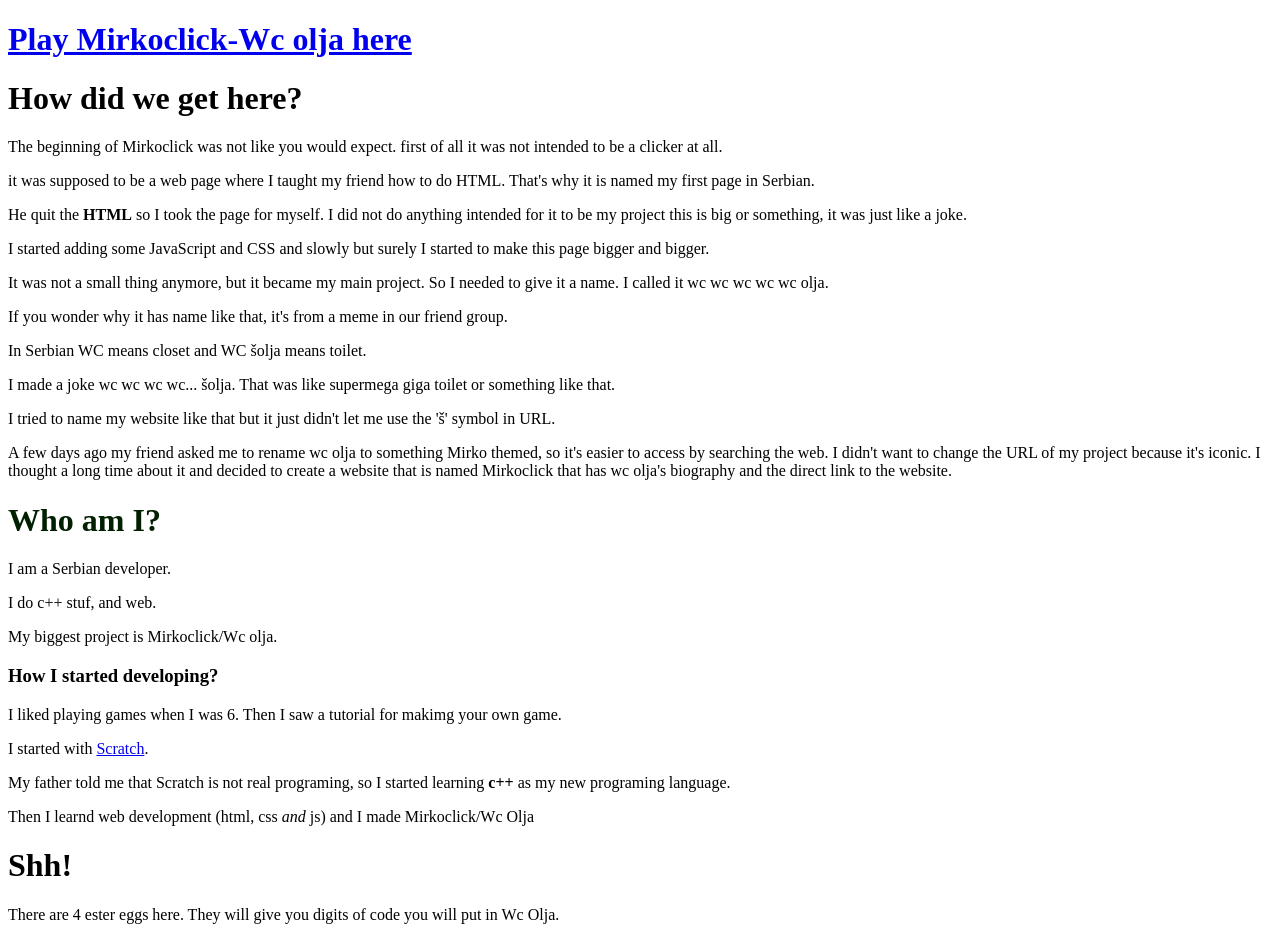
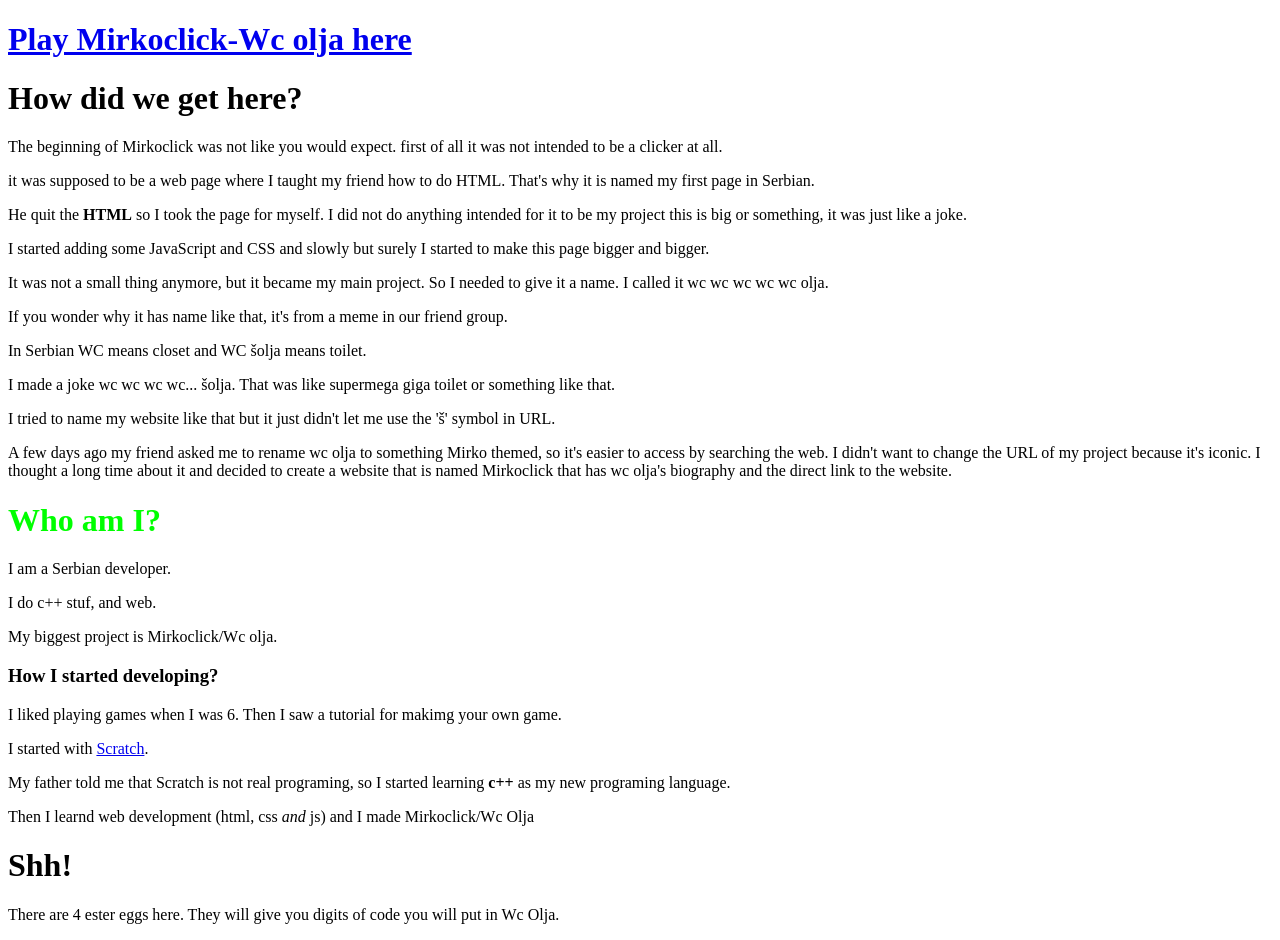
Before and after one commit to CopperIngot-bro/Mirkoclick, a plain HTML site: page index.html in a window 1280 px wide. Drawn offline with Linux system fonts and the light colour scheme.

Commit message:
Change heading color to green

```diff
--- a/index.html
+++ b/index.html
@@ -18,7 +18,7 @@
     <p>I made a joke wc wc wc wc... šolja. That was like supermega giga toilet or something like that.</p>
     <p>I tried to name my website like that but it just didn't let me use the 'š' symbol in URL.</p>
     <p>A few days ago my friend asked me to rename wc olja to something Mirko themed, so it's easier to access by searching the web. I didn't want to change the URL of my project because it's iconic. I thought a long time about it and decided to create a website that is named Mirkoclick that has wc olja's biography and the direct link to the website.</p>
-    <h1 style="color: #002000" onclick="location='https://wc_olja_ester_egg_2.oneapp.dev/'">Who am I?</h1>
+    <h1 style="color: #00ff00" onclick="location='https://wc_olja_ester_egg_2.oneapp.dev/'">Who am I?</h1>
     <p>I am a Serbian developer.</p>
     <p>I do c++ stuf, and web.</p>
     <p>My biggest project is Mirkoclick/Wc olja.</p>
```
